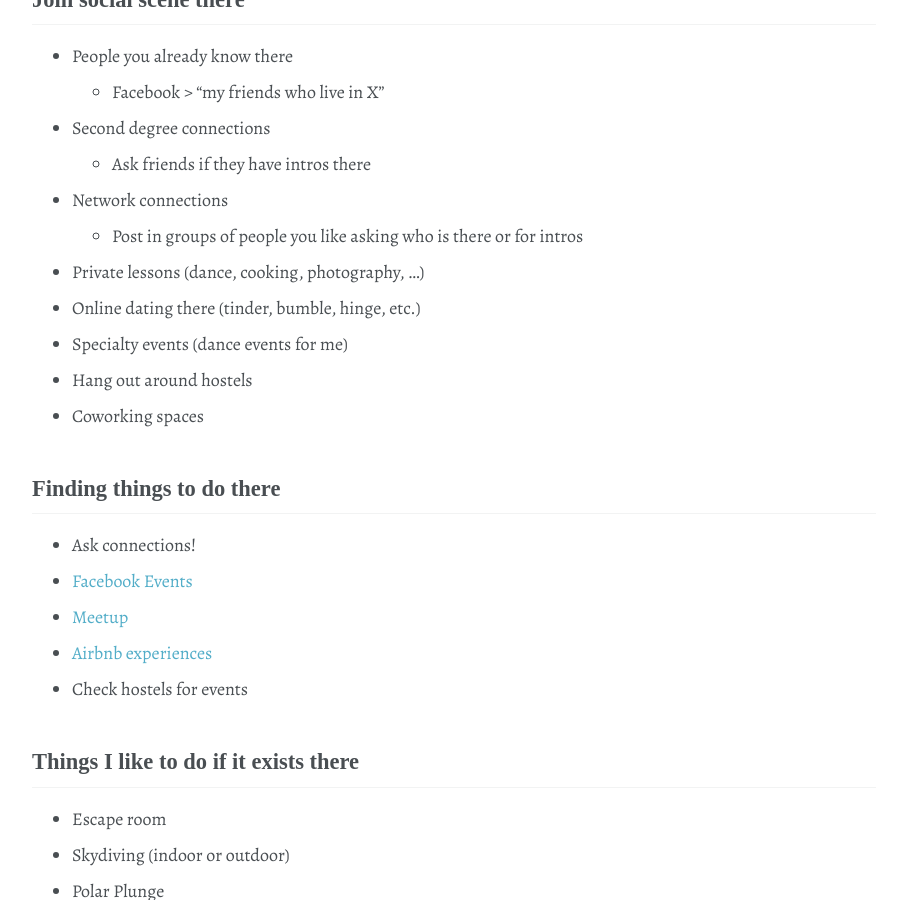
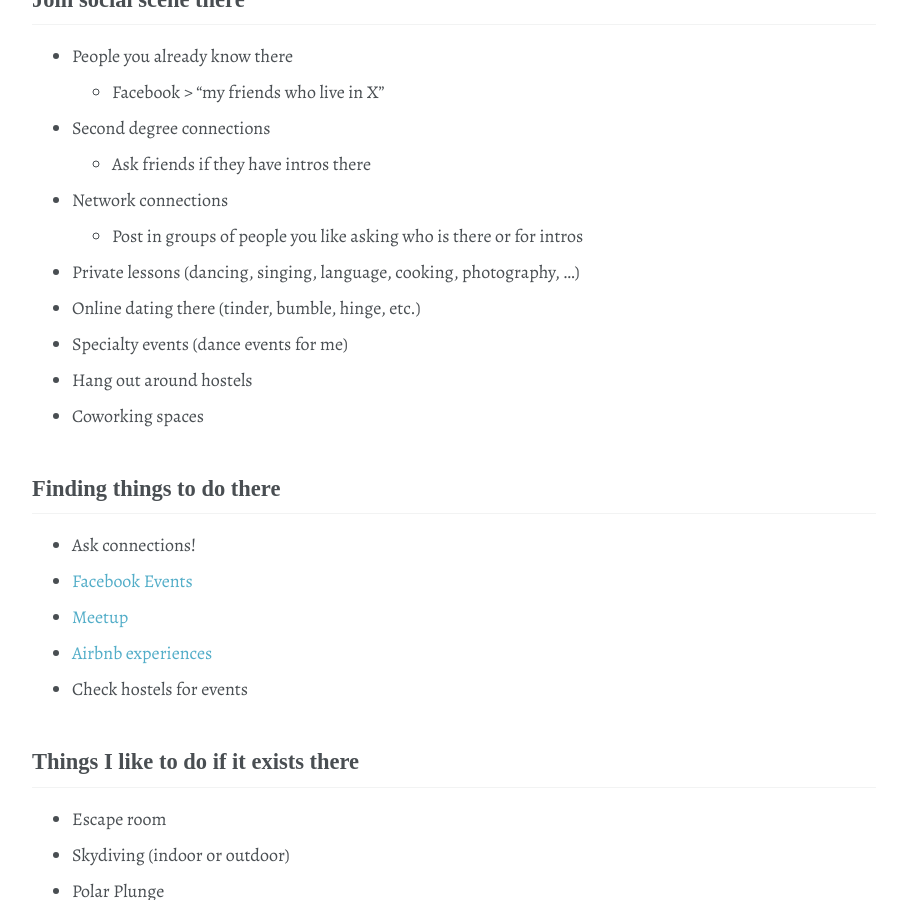
Before and after one commit to shanemileham/levelupmylife, a Jekyll site: the page built from _content/travel/planning.md, in a window 1280 px wide and 900 px high, scrolled down 2305 px. Shown: the whole window, without its empty margins (86-993 px from the left). Built offline with Jekyll 4.4.1, drawn with Linux system fonts in a browser that asks for light colours; some web fonts are replaced; comment, search, counter and statistics services are not loaded.

Commit message:
travel/planning private lessons += singing and language

```diff
--- a/_content/travel/planning.md
+++ b/_content/travel/planning.md
@@ -63,7 +63,7 @@ _Note: The [Chase Sapphire Reserve](https://creditcards.chase.com/rewards-credit
   - Ask friends if they have intros there
 - Network connections
   - Post in groups of people you like asking who is there or for intros
-- Private lessons (dance, cooking, photography, ...)
+- Private lessons (dancing, singing, language, cooking, photography, ...)
 - Online dating there (tinder, bumble, hinge, etc.)
 - Specialty events (dance events for me)
 - Hang out around hostels
```
